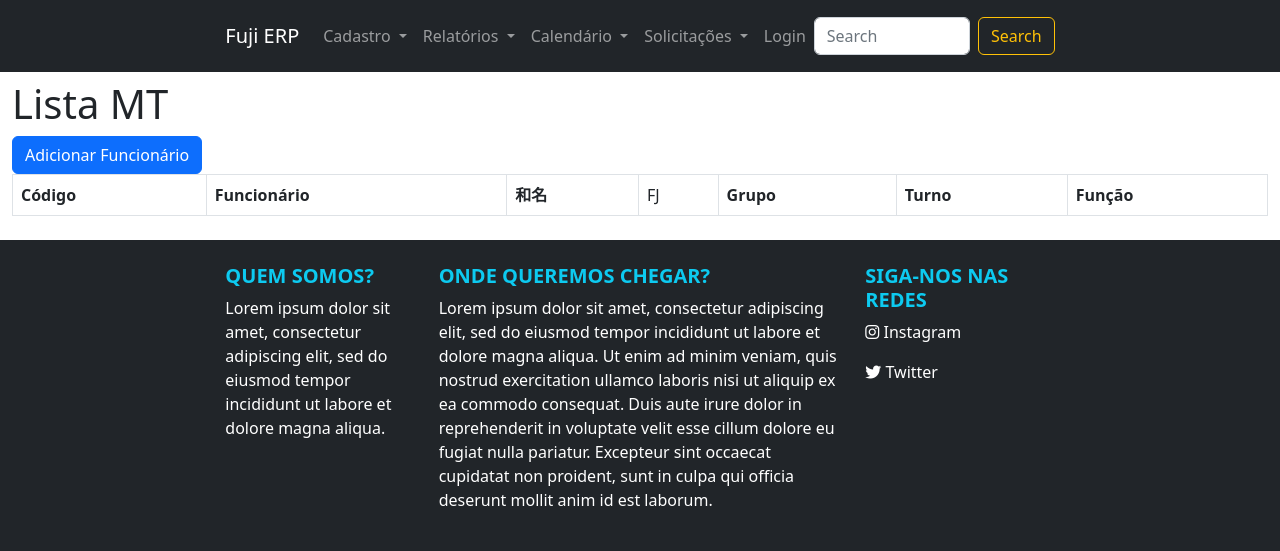
After one commit to emilioeiji/fuji-erp, a Django app: page /cadastro/listar_mt in a window 1280 px wide. The commit adds this page. Shown: the top 551 px of the page. Run offline with Django 4.2, Linux system fonts and the light colour scheme; data that the repository does not hold is empty; some libraries are stand-ins or nearby versions.

Commit message:
Implementação relatṕrio Master

```diff
--- a/cadastro/templates/cadastro/cadastro_master.html
+++ b/cadastro/templates/cadastro/cadastro_master.html
@@ -329,7 +329,7 @@
                             <div class="mt-3"></div>
 
                                 <div id="button_submit">
-                                    <button class="w-100 btn btn-primary btn-lg" type="submit">Criar Conta</button>
+                                    <button class="w-100 btn btn-primary btn-lg" type="submit">Salvar</button>
                                 </div>
 
                         </div>
--- /dev/null
+++ b/cadastro/templates/cadastro/listar_mt.html
@@ -0,0 +1,40 @@
+{% extends 'cadastro_base.html' %}
+{% load static %}
+{% load widget_tweaks %}
+
+
+{% block title %} Calendário {% endblock %}
+
+{% block content %}
+
+    <div class="container">
+        <h1>Lista MT</h1>
+        <a href="{% url 'cadastro_master' %}" class="btn btn-primary">Adicionar Funcionário</a>
+        <table class="table table-bordered">
+            <thead>
+                <th>Código</th>
+                <th>Funcionário</th>
+                <th>和名</th>
+                <td>FJ</th>
+                <th>Grupo</th>
+                <th>Turno</th>
+                <th>Função</th>
+            </thead>
+
+            <tbody>
+                {% for mt in mts %}
+                <tr>
+                    <td>{{ mt.codigoEmpregado }}</td>
+                    <td class="{{ funcionario.estilo_grupo }}">{{ mt.nomeRomanji }}</td>
+                    <td class="{{ funcionario.estilo_ririfu }}">{{ mt.nomeJapones }} </td>
+                    <td class="{{ funcionario.estilo_treinador }}">{{ mt.codigoCdMurata}}</td>
+                    <td>{{ funcionario.grupo }}</td>
+                    <td class="{{ funcionario.estilo_turno }}">{{ mt.turno }}</td>
+                    <td>{{ mt.nomeProcesso }}</td>
+                </tr>
+                {% endfor %}
+            </tbody>
+        </table>
+    </div>
+
+{% endblock %}
--- a/cadastro/urls.py
+++ b/cadastro/urls.py
@@ -6,4 +6,5 @@ from . import views
 
 urlpatterns = [
     path('master/', views.cadastro_master, name='cadastro_master'),
+    path('listar_mt', views.listar_mt, name='listar_mt'),
 ] + static(settings.STATIC_URL, document_root=settings.STATIC_ROOT)
--- a/cadastro/views.py
+++ b/cadastro/views.py
@@ -65,3 +65,13 @@ def cadastro_master(request):
 
     else:
         return render(request, 'cadastro/cadastro_master.html', {'form': MasterForm()})
+
+
+def listar_mt(request):
+    mts = Master.objects.all().order_by('nomeRomanji')
+
+    context = {
+        'mts': mts,
+    }
+
+    return render(request, 'cadastro/listar_mt.html', context)
--- a/templates/navbar.html
+++ b/templates/navbar.html
@@ -21,8 +21,16 @@
                       </ul>
                 </li>
 
-                <li class="nav-item my-auto">
-                    <a class="nav-link" href="#">Relatórios</a>
+                <li class="nav-item dropdown my-auto">
+                    <a class="nav-link dropdown-toggle" href="#" id="navbarRelatorios" role="button" data-bs-toggle="dropdown" aria-expanded="false">
+                        Relatórios
+                      </a>
+                      <ul class="dropdown-menu" aria-labelledby="navbarRelatorios">
+                        <li><a class="dropdown-item" href="#">MT</a></li>
+                        <li><a class="dropdown-item" href="#">MT Apartamentos</a></li>
+                        <li><hr class="dropdown-divider"></li>
+                        <li><a class="dropdown-item" href="#">Dados</a></li>
+                      </ul>
                 </li>
 
                 <li class="nav-item dropdown my-auto">
@@ -31,6 +39,7 @@
                       </a>
                       <ul class="dropdown-menu" aria-labelledby="navbarCalendario">
                         <li><a class="dropdown-item" href="#">Calendário</a></li>
+                        <li><a class="dropdown-item" href="{% url 'listar_funcionarios' %}">Funcionário Calendário</a></li>
                         <li><a class="dropdown-item" href="#">Haidai</a></li>
                         <li><hr class="dropdown-divider"></li>
                         <li><a class="dropdown-item" href="#">Dados</a></li>
@@ -38,10 +47,10 @@
                 </li>
 
                 <li class="nav-item dropdown my-auto">
-                    <a class="nav-link dropdown-toggle" href="#" id="navbarCalendario" role="button" data-bs-toggle="dropdown" aria-expanded="false">
+                    <a class="nav-link dropdown-toggle" href="#" id="navbarSolicitacoes" role="button" data-bs-toggle="dropdown" aria-expanded="false">
                         Solicitações
                       </a>
-                      <ul class="dropdown-menu" aria-labelledby="navbarCalendario">
+                      <ul class="dropdown-menu" aria-labelledby="navbarSolicitacoes">
                         <li><a class="dropdown-item" href="{% url 'listar_solicitacoes' %}">Uniformes</a></li>
                         <li><a class="dropdown-item" href="#">Médico</a></li>
                         <li><a class="dropdown-item" href="#">Yukyu</a></li>
```
